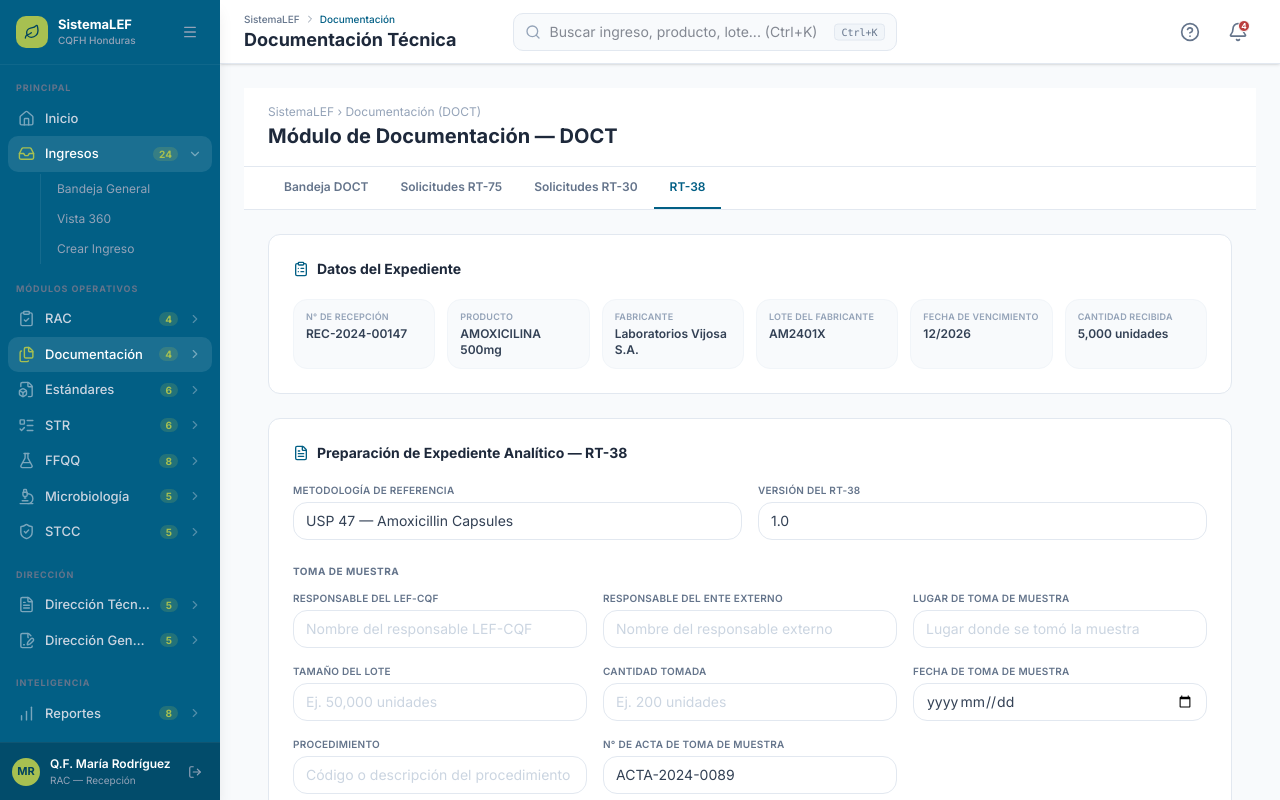
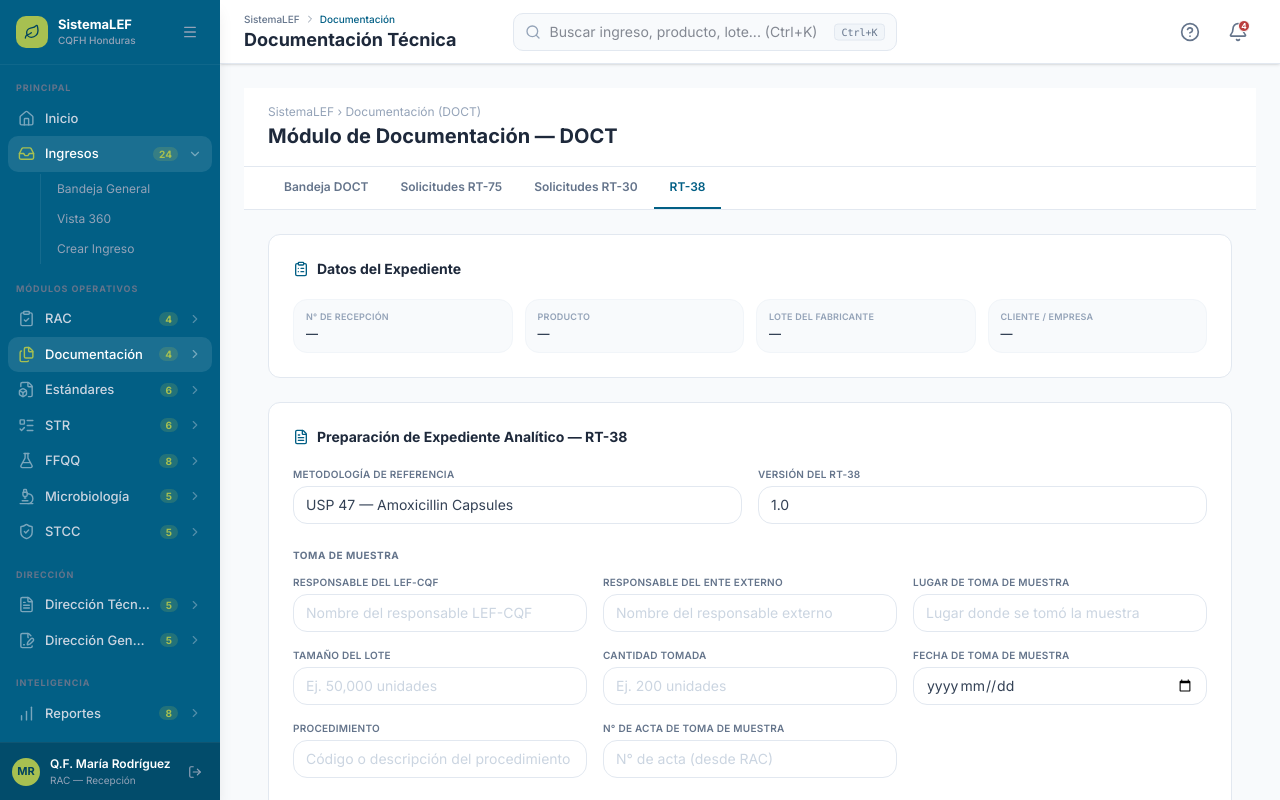
Before and after one commit to marioportillor6maker/Lefstudio, a Next.js app: page /doct/rt38 in a window 1280 px wide. Built offline with nearby package versions, Linux system fonts and the light colour scheme.

Commit message:
feat(rt38): pre-fill Datos del Expediente from RAC query params

```diff
--- a/src/app/doct/rt38/page.tsx
+++ b/src/app/doct/rt38/page.tsx
@@ -1,5 +1,6 @@
 'use client';
 import { useState } from 'react';
+import { useSearchParams } from 'next/navigation';
 import { FileText, Send, Printer, CheckSquare, Square, Plus, CheckCircle2, X, ClipboardList } from 'lucide-react';
 
 interface Prueba { id: string; nombre: string; tecnica: string; area: string; auxiliar: string; checked: boolean; obligatoria: boolean }
@@ -24,17 +25,13 @@ const METODOLOGIAS = [
 
 const VERSIONES = ['1.0', '1.1', '2.0', '2.1'];
 
-const RAC_DATA = {
-  recepcion:    'REC-2024-00147',
-  producto:     'AMOXICILINA 500mg',
-  fabricante:   'Laboratorios Vijosa S.A.',
-  lote:         'AM2401X',
-  vencimiento:  '12/2026',
-  cantidad:     '5,000 unidades',
-  actaMuestra:  'ACTA-2024-0089',
-};
+export default function Rt38Page() {
+  const searchParams  = useSearchParams();
+  const recepcion     = searchParams.get('recepcion') ?? '—';
+  const producto      = searchParams.get('producto')  ?? '—';
+  const lote          = searchParams.get('lote')      ?? '—';
+  const empresa       = searchParams.get('empresa')   ?? '—';
 
-export default function Rt38Page() {
   const [pruebas, setPruebas]     = useState<Prueba[]>(INIT_PRUEBAS);
   const [obs, setObs]             = useState('');
   const [saved, setSaved]         = useState(false);
@@ -52,13 +49,11 @@ export default function Rt38Page() {
           <ClipboardList className="w-4 h-4" style={{ color:'var(--color-primary)' }} />
           Datos del Expediente
         </h3>
-        <div className="grid grid-cols-2 sm:grid-cols-3 md:grid-cols-6 gap-3">
-          <InfoCard label="N° de Recepción"    value={RAC_DATA.recepcion} />
-          <InfoCard label="Producto"            value={RAC_DATA.producto} />
-          <InfoCard label="Fabricante"          value={RAC_DATA.fabricante} />
-          <InfoCard label="Lote del Fabricante" value={RAC_DATA.lote} />
-          <InfoCard label="Fecha de Vencimiento" value={RAC_DATA.vencimiento} />
-          <InfoCard label="Cantidad Recibida"   value={RAC_DATA.cantidad} />
+        <div className="grid grid-cols-2 sm:grid-cols-3 md:grid-cols-4 gap-3">
+          <InfoCard label="N° de Recepción"    value={recepcion} />
+          <InfoCard label="Producto"            value={producto} />
+          <InfoCard label="Lote del Fabricante" value={lote} />
+          <InfoCard label="Cliente / Empresa"   value={empresa} />
         </div>
       </div>
 
@@ -115,7 +110,7 @@ export default function Rt38Page() {
             <input className={INPUT} placeholder="Código o descripción del procedimiento" />
           </Field>
           <Field label="N° de Acta de Toma de Muestra">
-            <input className={INPUT} defaultValue={RAC_DATA.actaMuestra} placeholder="N° de acta (desde RAC)" />
+            <input className={INPUT} placeholder="N° de acta (desde RAC)" />
           </Field>
         </div>
 
--- a/src/app/rac/page.tsx
+++ b/src/app/rac/page.tsx
@@ -196,7 +196,7 @@ export default function BandejaRACPage() {
                       </button>
                       {/* RT-38: Preparación de expediente analítico */}
                       <Link
-                        href={`/doct/rt38?recepcion=${item.id}`}
+                        href={`/doct/rt38?recepcion=${item.id}&producto=${encodeURIComponent(item.producto)}&lote=${encodeURIComponent(item.lote)}&empresa=${encodeURIComponent(item.cliente)}`}
                         className="text-[10px] font-bold px-2 py-1 rounded border border-blue-200 text-blue-700 hover:bg-blue-50 active:bg-blue-100 transition-colors tracking-wide shrink-0 flex items-center gap-1"
                         title="Preparación RT-38"
                       >
```
